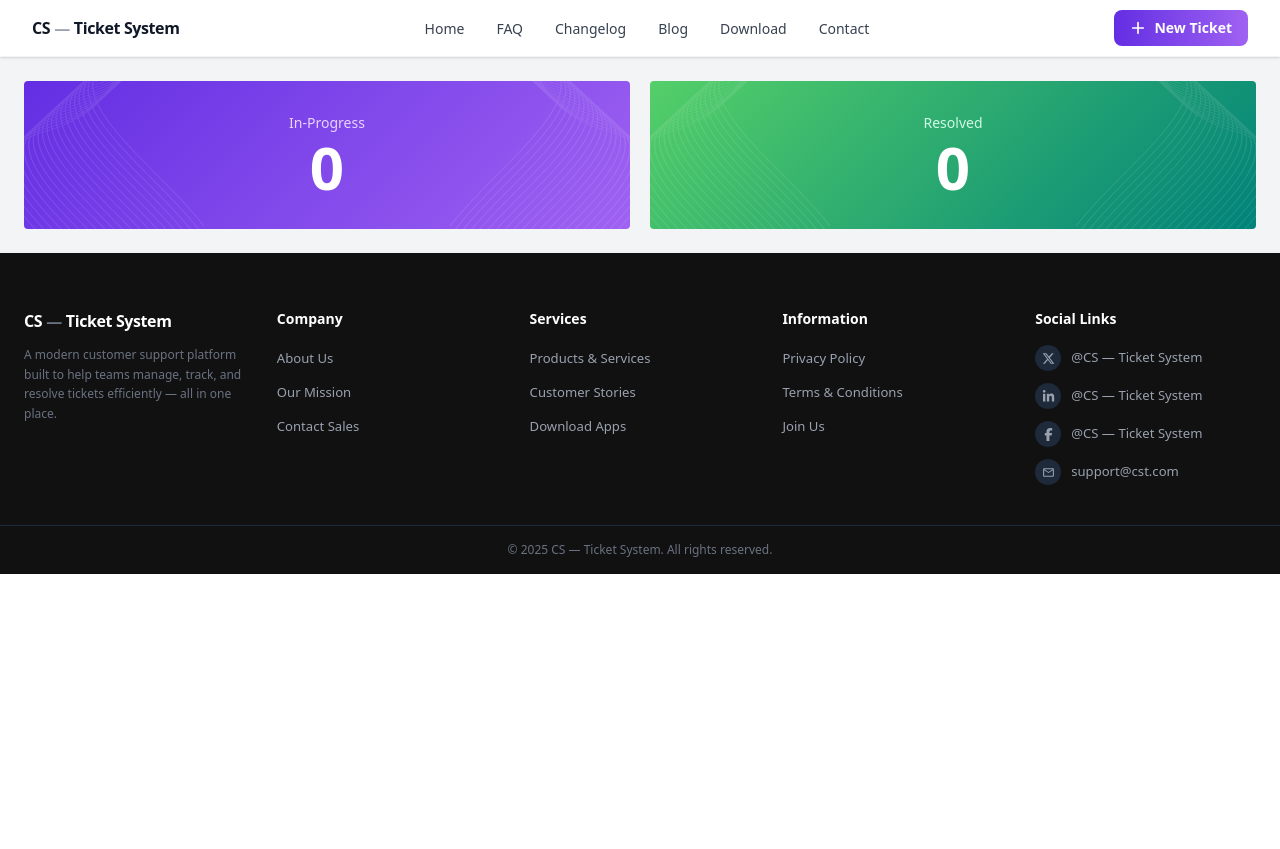
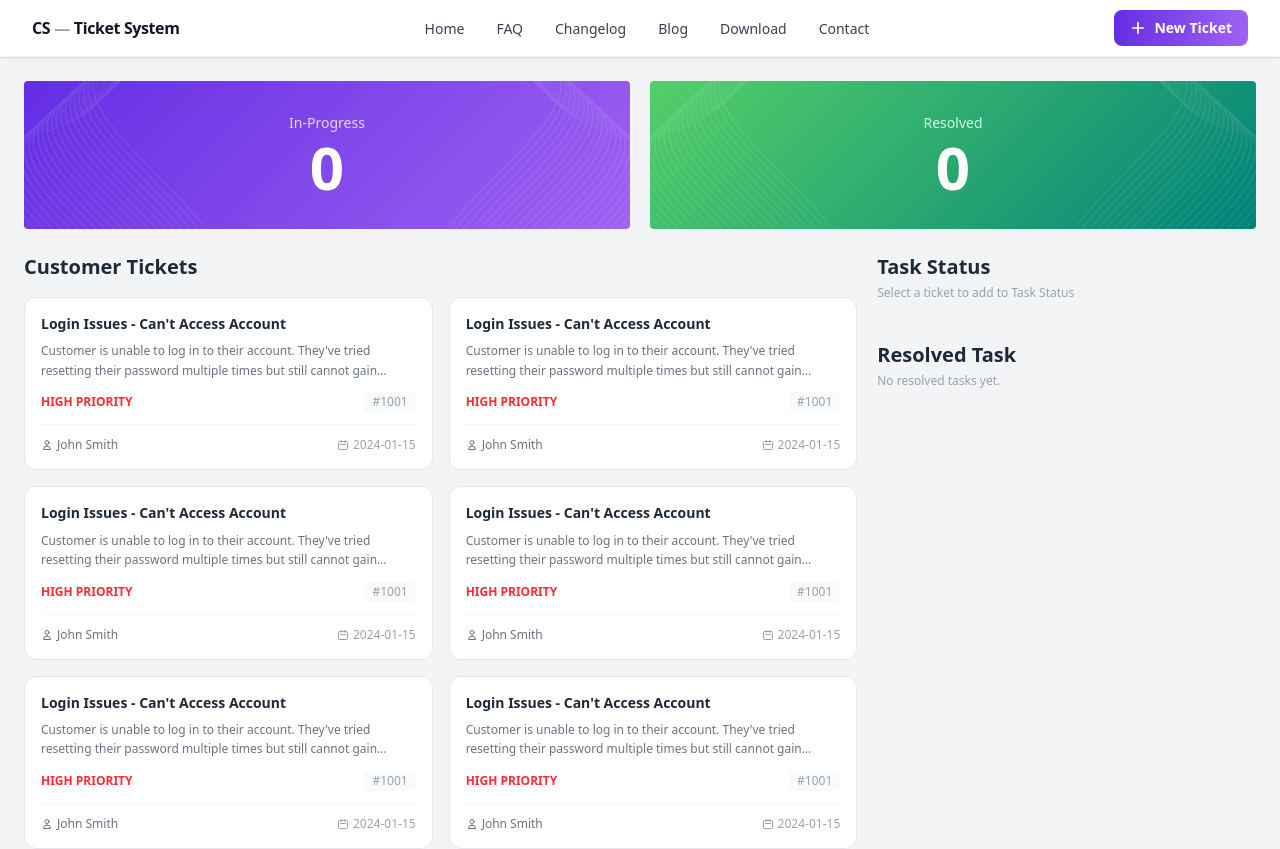
Before and after one commit to ziaul-hoque4820/CS-Ticket-System, a React (Vite) app: page / in a window 1280 px wide. Shown: the top 849 px of the page. Before the commit the page ends 800 px from the top, so only its background shows below. Built offline with nearby package versions, Linux system fonts and the light colour scheme.

Commit message:
CustomerTickets section and all design component finally done

```diff
--- /dev/null
+++ b/src/component/CustomerTickets.jsx
@@ -0,0 +1,42 @@
+import React from 'react'
+import TicketCard from './TicketCard'
+
+function CustomerTickets() {
+    return (
+        <div className="flex flex-col lg:flex-row gap-5">
+
+            {/* LEFT — Ticket Cards */}
+            <div className="flex-[2.2] min-w-0">
+                <h2 className="text-xl font-bold text-gray-800 mb-4">Customer Tickets</h2>
+                <div className="grid grid-cols-1 sm:grid-cols-2 gap-4">
+                    <TicketCard />
+                    <TicketCard />
+                    <TicketCard />
+                    <TicketCard />
+                    <TicketCard />
+                    <TicketCard />
+                    <TicketCard />
+                    <TicketCard />
+                </div>
+            </div>
+
+            {/* RIGHT — Task & Resolved Status */}
+            <div className="flex-[1] min-w-0">
+                {/* Task Status */}
+                <div className='mb-10'>
+                    <h2 className="text-xl font-bold text-gray-800 mb-1">Task Status</h2>
+                    <p className="text-xs text-gray-400 mb-4">Select a ticket to add to Task Status</p>
+                </div>
+
+
+                {/* Resolved Tasks */}
+                <div>
+                    <h2 className="text-xl font-bold text-gray-800 mb-1">Resolved Task</h2>
+                    <p className="text-xs text-gray-400">No resolved tasks yet.</p>
+                </div>
+            </div>
+        </div>
+    )
+}
+
+export default CustomerTickets
--- a/src/component/HeroSection.jsx
+++ b/src/component/HeroSection.jsx
@@ -1,11 +1,13 @@
 import React from 'react'
 import Banner from './Banner'
+import CustomerTickets from './CustomerTickets'
 
 function HeroSection() {
     return (
         <section className='bg-gray-100 p-6 font-sans'>
             <div className='max-w-7xl mx-auto space-y-6'>
                 <Banner />
+                <CustomerTickets />
             </div>
         </section>
     )
```
